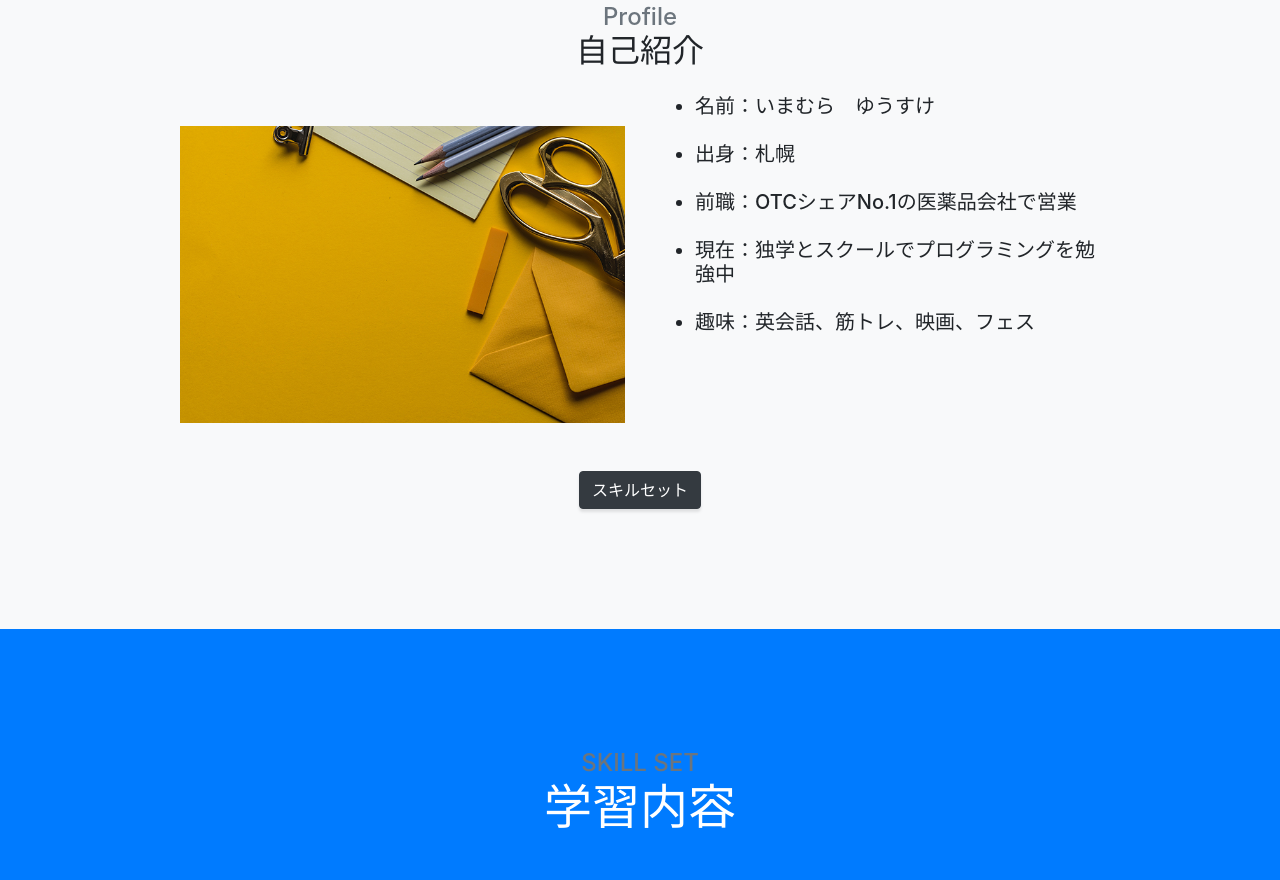
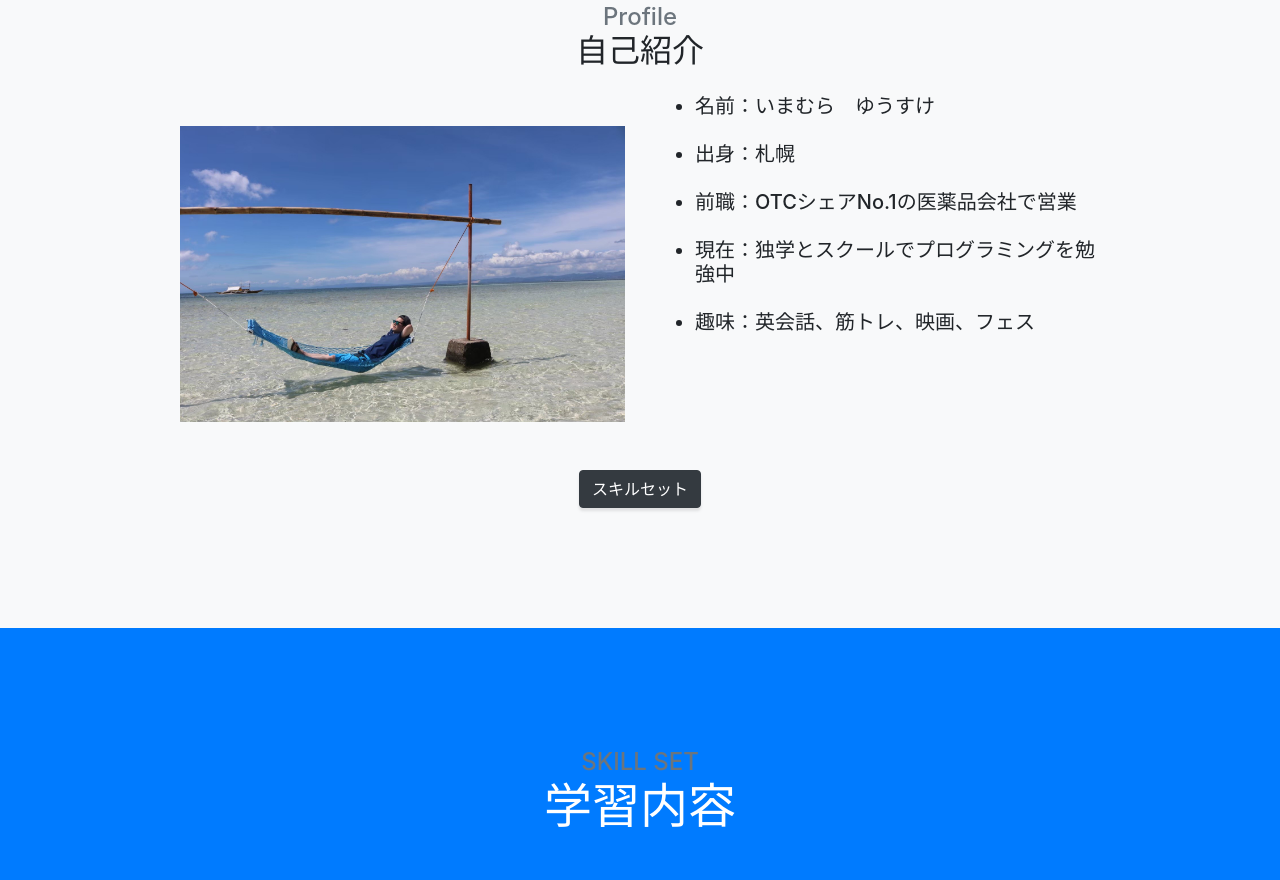
Before and after one commit to yusuke1117/portforio, a website with bundled scripts: page index.html in a window 1280 px wide. Shown: the part 917-1797 px from the top of the page. Built offline with nearby package versions, Linux system fonts and the light colour scheme.

Commit message:
second commit

```diff
--- a/index.html
+++ b/index.html
@@ -68,7 +68,7 @@
           <div class="row">
             <div class="col-lg-6">
               <span class="my-5 float-left">
-                <img class="img-fluid" src="img/portfolio-4.jpg" alt="author-icon" class="rounded-circle">
+                <img class="img-fluid" src="img/IMG-1642-1.JPG" alt="author-icon" class="rounded-circle">
               </span>
             </div>
             <div class="col-lg-6 mt-3">
```
Also changed, not shown: img/IMG-1642-1.JPG (added).
